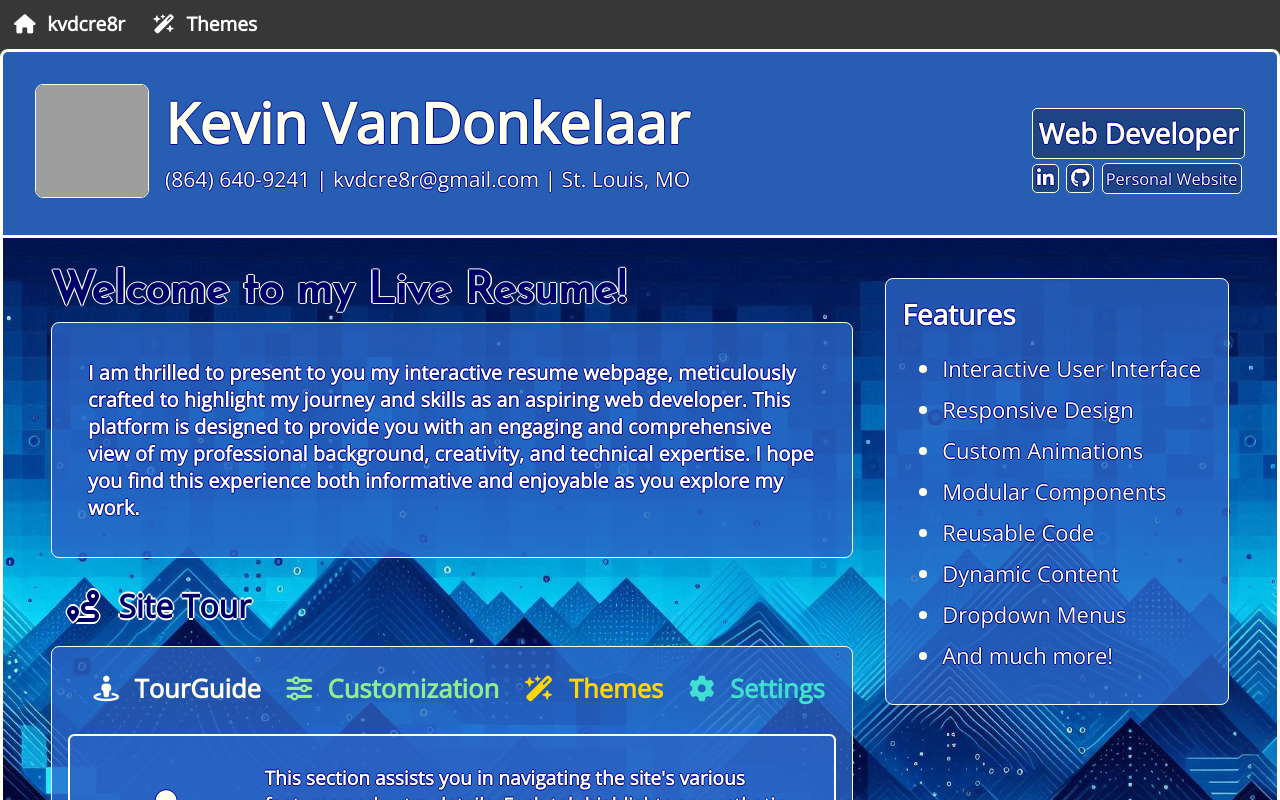
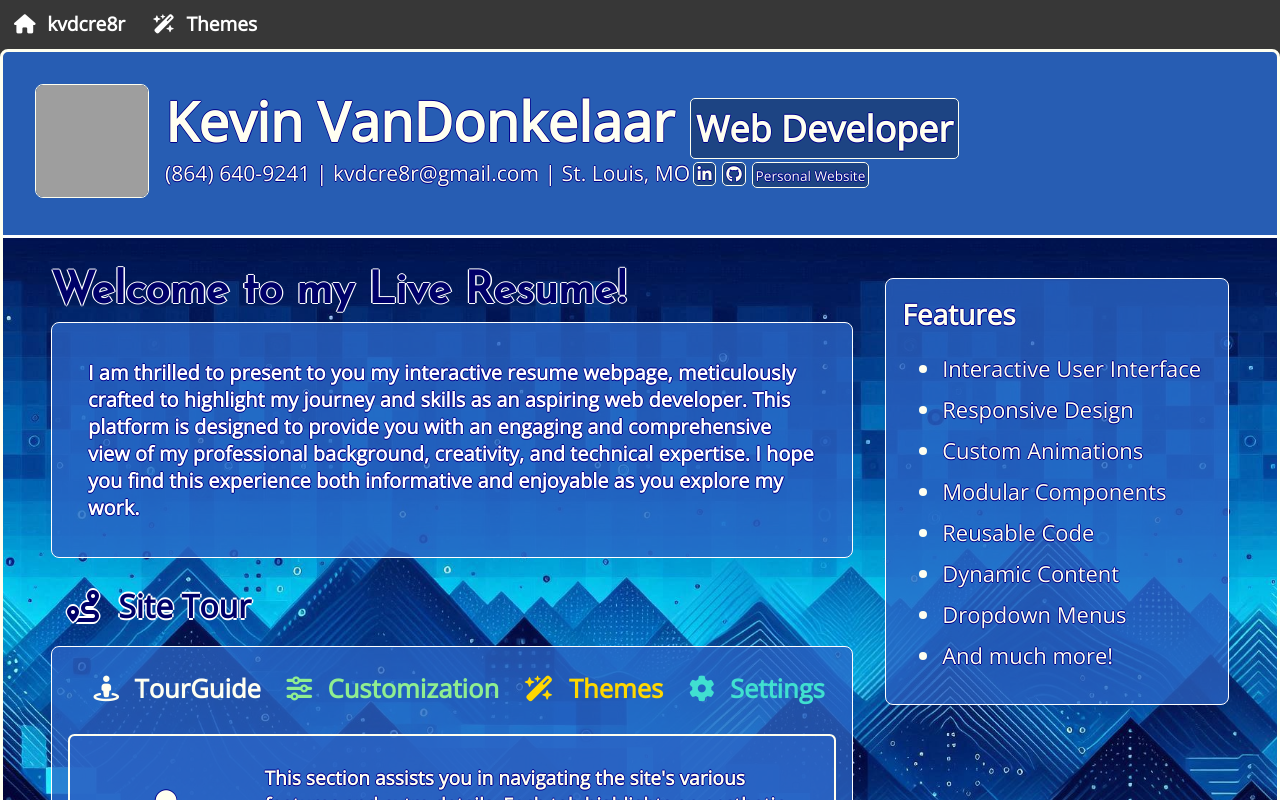
Before and after one commit to kvdcre8r/my_react_resume, a React (Vite) app: page / in a window 1280 px wide. Shown: the top 800 px of the page. Built offline with nearby package versions, Linux system fonts and the light colour scheme; grey boxes are pictures that could not be loaded; the HTML template or start-up script is replaced by a standard one; a web font is replaced by a local one.

Commit message:
working on making header customizable between themes

```diff
--- a/src/Modules/Header/Header.jsx
+++ b/src/Modules/Header/Header.jsx
@@ -1,5 +1,6 @@
 import ProfilePix from "./profilePix.jsx";
 import Name from "./name.jsx";
+import JobTitle from "./jobTitle.jsx";
 import ContactInfo from "./contactInfo.jsx";
 import "./header.css";
 
@@ -9,6 +10,7 @@ export default function Header() {
       <ProfilePix />
       <div className="text-content">
         <Name />
+        <JobTitle />
         <ContactInfo />
       </div>
     </header>
--- a/src/Modules/Header/contactInfo.jsx
+++ b/src/Modules/Header/contactInfo.jsx
@@ -1,15 +1,7 @@
 export default function ContactInfo() {
   return (
-    <div id="subscript">
+    <div className="contact-info">
       <p>(864) 640-9241 | kvdcre8r@gmail.com | St. Louis, MO {" "}</p>
-      <a
-        href="https://www.linkedin.com/in/kevinvandonkelaar"
-        className="fa fa-linkedin"
-      ></a>
-      <a href="https://github.com/kvdcre8r" className="fa fa-github"></a>
-      <a href="https://kevin-vandonkelaar-personal-website.github.io/kvdcre8r/">
-        Personal Website
-      </a>
     </div>
   );
 }
--- a/src/Modules/Header/header.css
+++ b/src/Modules/Header/header.css
@@ -27,7 +27,7 @@ header {
       }
     }
 
-    #subscript {
+    .contact-info {
       font-size: 1.2em;
       display: flex;
       align-items: center;
--- /dev/null
+++ b/src/Modules/Header/jobTitle.jsx
@@ -0,0 +1,7 @@
+export default function JobTitle() {
+  return (
+    <div className="job-title">
+      <h2>Web Developer</h2>
+    </div>
+  );
+}
--- /dev/null
+++ b/src/Modules/Header/myLinks.jsx
@@ -0,0 +1,14 @@
+export default function MyLinks() {
+  return (
+    <div className="my-links">
+      <a
+        href="https://www.linkedin.com/in/kevinvandonkelaar"
+        className="fa fa-linkedin"
+      ></a>
+      <a href="https://github.com/kvdcre8r" className="fa fa-github"></a>
+      <a href="https://kevin-vandonkelaar-personal-website.github.io/kvdcre8r/">
+        Personal Website
+      </a>
+    </div>
+  );
+}
--- a/src/Modules/Header/name.jsx
+++ b/src/Modules/Header/name.jsx
@@ -1,8 +1,7 @@
 export default function Name() {
   return (
-    <div id="name">
+    <div className="name">
       <h1>Kevin VanDonkelaar</h1>
-      <h2>Web Developer</h2>
     </div>
   );
 }
--- a/src/Modules/Home/Home.jsx
+++ b/src/Modules/Home/Home.jsx
@@ -1,4 +1,8 @@
-import Header from "../Header/Header.jsx";
+import ProfilePix from "../Header/profilePix.jsx";
+import Name from "../Header/name.jsx";
+import JobTitle from "../Header/jobTitle.jsx";
+import ContactInfo from "../Header/contactInfo.jsx";
+import MyLinks from "../Header/myLinks.jsx";
 import { SiteIntro } from "./siteIntro.jsx";
 import { SiteTour } from "./SiteTour/SiteTour.jsx";
 import { SiteFeatures } from "./siteFeatures.jsx";
@@ -7,7 +11,19 @@ import "./home.css";
 export function Home() {
   return (
     <main className="home">
-      <Header />
+      <header>
+        <ProfilePix />
+        <div className="text-content">
+          <div className="brand">
+            <Name />
+            <ContactInfo />
+          </div>
+          <div className="career">
+            <JobTitle />
+            <MyLinks />
+          </div>
+        </div>
+      </header>
       <div className="home-content">
         <div className="home-left">
           <SiteIntro />
--- a/src/Modules/Home/home.css
+++ b/src/Modules/Home/home.css
@@ -7,7 +7,12 @@
   border-radius: 0.5em;
   font-family: "open-sans";
 
-  Header {
+  header {
+    padding: 2rem;
+    border-top-left-radius: .5em;
+    border-top-right-radius: .5em;
+    border-bottom: 0.2em solid white;
+    display: flex;
 
     #profile-pic {
       width: 7em;
@@ -24,14 +29,46 @@
     }
 
     .text-content {
+      padding-left: 1em;
+      display: flex;
+      align-items: baseline;
 
-      h2 {
-        font-size: 2em;
-        background-color: #1d4483;
+      .brand {
+        .name {
+          font-size: 1.7em;
+        }
       }
 
-      a {
-        background-color: #1d4483;
+      .career {
+        .job-title {
+          font-size: 1.5em;
+          background-color: #1d4483;
+          text-align: right;
+          border: 1px solid ivory;
+          border-radius: 5px;
+          padding: .2em;
+        }
+      }
+
+      .my-links {
+        a {
+          background-color: #1d4483;
+          color: inherit;
+          text-decoration: none;
+          margin: .2em;
+          padding: 0.2em;
+          border: 1px solid ivory;
+          border-radius: 5px;
+        }
+
+        a:nth-child(3) {
+          font-size: .85em;
+        }
+
+        a:hover {
+          color: gold;
+          border: .1em solid gold;
+        }
       }
     }
   }
@@ -137,8 +174,10 @@
     }
 
     .home-content {
-        display: block;
-      .home-left, .home-right {
+      display: block;
+
+      .home-left,
+      .home-right {
         width: 100%;
       }
     }
--- a/src/Modules/ThemeMainframe/mainframe.css
+++ b/src/Modules/ThemeMainframe/mainframe.css
@@ -7,10 +7,11 @@
     0 -0.05em greenyellow;
   border: 0.2em solid white;
   border-radius: .5em;
+  font-size: 1em;
 
-  header {
+  .header {
     border-bottom: 0.1em solid white;
-    font-size: .9em;
+    display: block;
 
     #coder-profile-pic {
       width: 5em;
@@ -46,7 +47,7 @@
     article {
       background-color: black;
       font-family: monospace;
-      color:coral;
+      color:greenyellow;
       text-shadow: none;
 
       h3 {
--- a/src/Modules/ThemeMainframe/mainframe.jsx
+++ b/src/Modules/ThemeMainframe/mainframe.jsx
@@ -1,11 +1,19 @@
-import Header from "../Header/Header.jsx";
+import ContactInfo from "../Header/contactInfo.jsx";
+import JobTitle from "../Header/jobTitle.jsx";
+import Name from "../Header/name.jsx";
+import ProfilePix from "../Header/profilePix.jsx";
 import ResumeContent from "../Resume/Resume.jsx";
 import "./mainframe.css";
 
 export function Mainframe() {
   return (
     <main className="mainframe">
-      <Header />
+      <div className="header">
+        <ProfilePix />
+        <Name />
+        <JobTitle />
+        <ContactInfo />
+      </div>
       <ResumeContent />
     </main>
   );
```
